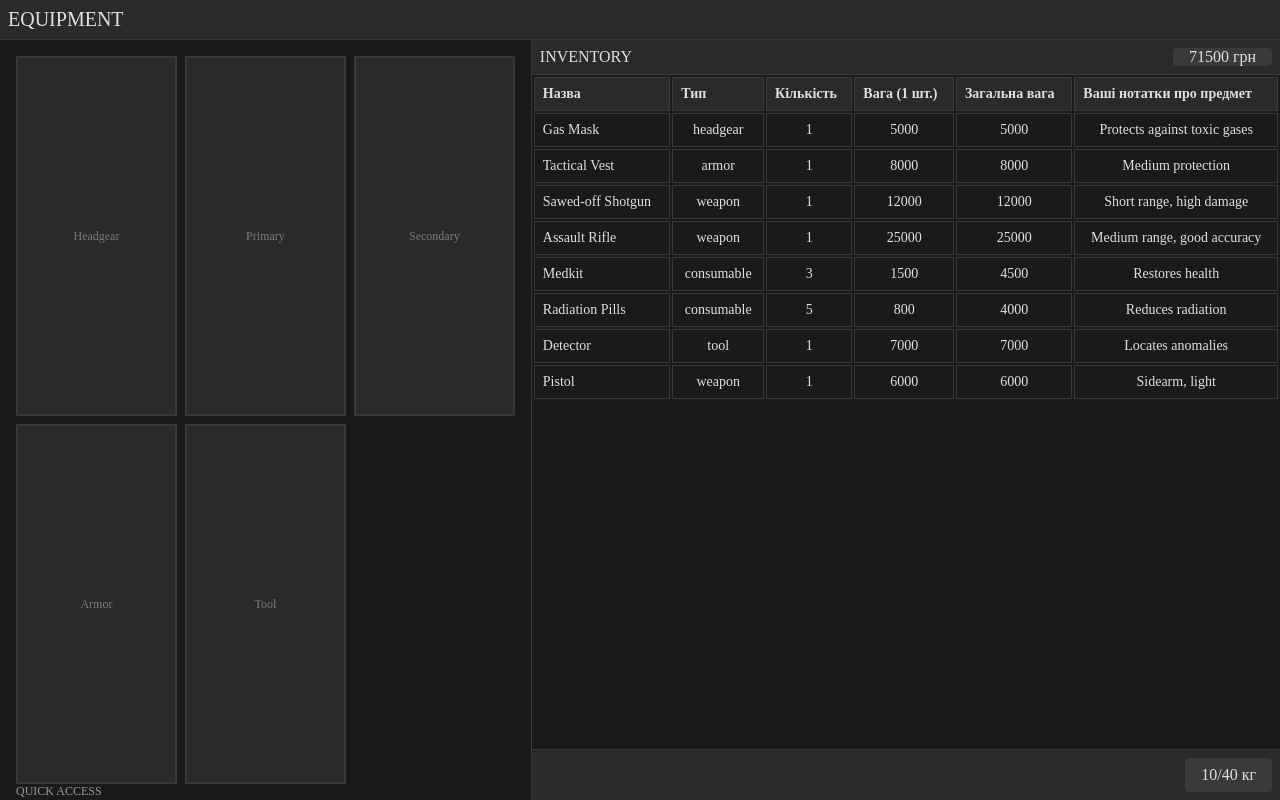
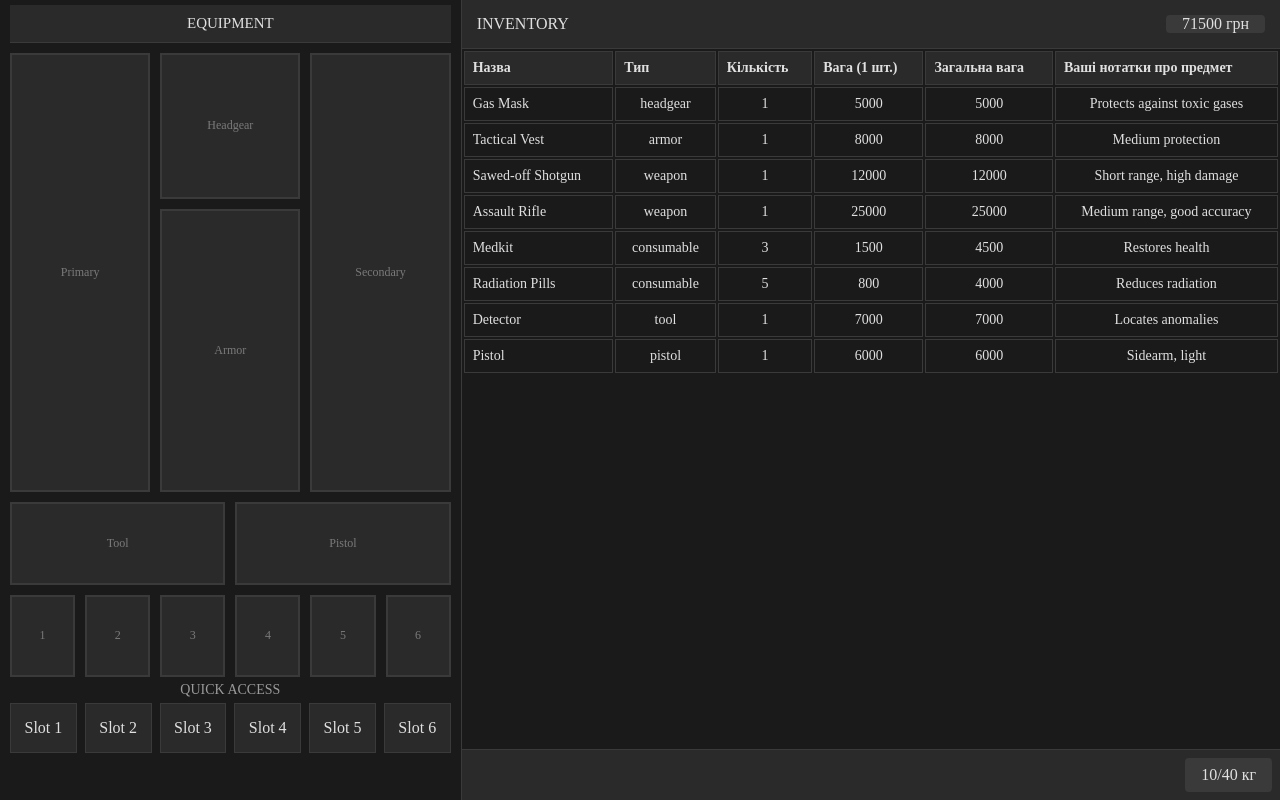
Before and after one commit to DanyaBykov/S.T.A.L.K.E.R.-TTRPG, a React (Vite) app: page /inventory in a window 1280 px wide. Built offline with nearby package versions, Linux system fonts and the light colour scheme.

Commit message:
fixed grid

```diff
--- a/src/Inventory/InventorySystem.css
+++ b/src/Inventory/InventorySystem.css
@@ -1,17 +1,33 @@
-/* src/styles/InventorySystem.css */
+html, body {
+  height: 100%;
+  width: 100%;
+  margin: 0;
+}
+
 .inventory-container {
-    display: flex;
-    flex-direction: column;
-    background-color: #1a1a1a;
-    color: #e0e0e0;
-    height: 100vh;
+  position: absolute;
+  top: 0;
+  left: 0;
+  right: 0;
+  bottom: 0;
+  display: flex;
+  flex-direction: column;
+  background-color: #1a1a1a;
+  color: #e0e0e0;
 }
 
 .header {
-  font-size: 1.25rem;
-  padding: 0.5rem;
+  font-size: 15px;
+  padding: 10px;
+  display: flex;
+  align-items: center;
+  justify-content: center;
   background-color: #2a2a2a;
   border-bottom: 1px solid #3a3a3a;
+  top: 0;
+  z-index: 10;
+  margin-bottom: 10px;
+  margin-top: -5px;
 }
 
 .main-content {
@@ -21,16 +37,48 @@
 
 /* Left panel - Equipment */
 .equipment-panel {
-  width: 40%;
-  padding: 1rem;
+  width: 35%;
+  padding: 10px;
   border-right: 1px solid #3a3a3a;
 }
 
 .equipment-grid {
   display: grid;
-  grid-template-columns: repeat(3, 1fr);
-  gap: 0.5rem;
-  height: 100%;
+  grid-template-columns: repeat(6, 1fr);
+  grid-template-rows: repeat(8, auto);
+  gap: 10px;
+  width: 100%;
+  height: 80%;
+}
+
+.equipment-slot:nth-child(1) {
+  grid-column: 1 / 3;
+  grid-row: 1 / 7;
+}
+
+.equipment-slot:nth-child(2) {
+  grid-column: 3 / 5;
+  grid-row: 1 / 3;
+}
+
+.equipment-slot:nth-child(3) {
+  grid-column: 3 / 5;
+  grid-row: 3 / 7;
+}
+
+.equipment-slot:nth-child(4) {
+  grid-column: 5 / 7;
+  grid-row: 1 / 7;
+}
+
+.equipment-slot:nth-child(5) {
+  grid-column: 1 / 4;
+  grid-row: 7 / 8;
+}
+
+.equipment-slot:nth-child(6) {
+  grid-column: 4 / 7;
+  grid-row: 7 / 8;
 }
 
 .equipment-slot {
@@ -44,7 +92,7 @@
 .equipment-item {
   width: 100%;
   height: 100%;
-  padding: 0.5rem;
+  padding: 8px;
   display: flex;
   align-items: center;
   justify-content: center;
@@ -52,18 +100,18 @@
 }
 
 .item-name {
-  font-size: 0.75rem;
+  font-size: 12px;
   background-color: #3a3a3a;
-  padding: 0.25rem;
-  margin-bottom: 0.25rem;
+  padding: 4px;
+  margin-bottom: 4px;
 }
 
 .item-icon {
-  height: 4rem;
-  width: 4rem;
+  height: 64px;
+  width: 64px;
   margin: 0 auto;
   background-color: #4a4a4a;
-  border-radius: 0.25rem;
+  border-radius: 4px;
   display: flex;
   align-items: center;
   justify-content: center;
@@ -71,7 +119,7 @@
 
 .slot-label {
   color: #7a7a7a;
-  font-size: 0.75rem;
+  font-size: 12px;
 }
 
 /* Quick access slots */
@@ -80,21 +128,25 @@
 }
 
 .quick-access-label {
-  font-size: 0.75rem;
-  margin-bottom: 0.25rem;
+  display: flex;
+  align-items: center;
+  justify-content: center;
+  font-size: 14px;
+  margin-bottom: 5px;
+  margin-top: 5px;
   color: #9a9a9a;
 }
 
 .quick-access-grid {
   display: grid;
-  grid-template-columns: repeat(4, 1fr);
-  gap: 0.5rem;
+  grid-template-columns: repeat(6, 1fr);
+  gap: 8px;
 }
 
 .quick-slot {
   background-color: #2a2a2a;
   border: 1px solid #3a3a3a;
-  height: 3rem;
+  height: 48px;
   display: flex;
   align-items: center;
   justify-content: center;
@@ -102,7 +154,7 @@
 
 /* Right panel - Inventory */
 .inventory-panel {
-  width: 60%;
+  width: 65%;
   display: flex;
   flex-direction: column;
 }
@@ -111,15 +163,15 @@
   display: flex;
   justify-content: space-between;
   align-items: center;
-  padding: 0.5rem;
+  padding: 15px;
   background-color: #2a2a2a;
   border-bottom: 1px solid #3a3a3a;
 }
 
 .money-display {
   background-color: #3a3a3a;
-  padding: 0 1rem;
-  border-radius: 0.25rem;
+  padding: 0 16px;
+  border-radius: 4px;
 }
 
 .inventory-table-container {
@@ -129,18 +181,18 @@
 
 .inventory-table {
   width: 100%;
-  font-size: 0.875rem;
+  font-size: 14px;
 }
 
 .inventory-table th {
-  padding: 0.5rem;
+  padding: 8px;
   border: 1px solid #3a3a3a;
   text-align: left;
   background-color: #2a2a2a;
 }
 
 .inventory-table td {
-  padding: 0.5rem;
+  padding: 8px;
   border: 1px solid #3a3a3a;
 }
 
@@ -153,7 +205,7 @@
 }
 
 .weight-display {
-  padding: 0.5rem;
+  padding: 8px;
   background-color: #2a2a2a;
   border-top: 1px solid #3a3a3a;
   display: flex;
@@ -162,8 +214,8 @@
 
 .weight-indicator {
   background-color: #3a3a3a;
-  padding: 0.5rem 1rem;
-  border-radius: 0.25rem;
+  padding: 8px 16px;
+  border-radius: 4px;
 }
 
 .text-center {
--- a/src/Inventory/InventorySystem.jsx
+++ b/src/Inventory/InventorySystem.jsx
@@ -10,7 +10,7 @@ const InventorySystem = () => {
     { id: 5, name: 'Medkit', type: 'consumable', quantity: 3, price: 1500, totalPrice: 4500, notes: 'Restores health' },
     { id: 6, name: 'Radiation Pills', type: 'consumable', quantity: 5, price: 800, totalPrice: 4000, notes: 'Reduces radiation' },
     { id: 7, name: 'Detector', type: 'tool', quantity: 1, price: 7000, totalPrice: 7000, notes: 'Locates anomalies' },
-    { id: 8, name: 'Pistol', type: 'weapon', quantity: 1, price: 6000, totalPrice: 6000, notes: 'Sidearm, light' },
+    { id: 8, name: 'Pistol', type: 'pistol', quantity: 1, price: 6000, totalPrice: 6000, notes: 'Sidearm, light' },
   ]);
 
   const [equipment, setEquipment] = useState({
@@ -72,11 +72,12 @@ const InventorySystem = () => {
 
   return (
     <div className="inventory-container">
-      <div className="header">EQUIPMENT</div>
+
       <div className="main-content">
         <div className="equipment-panel">
+        <div className="header">EQUIPMENT</div>
           <div className="equipment-grid">
-            {['headgear', 'primary', 'secondary', 'armor', 'tool'].map(slotType => (
+            {['primary', 'headgear', 'armor',  'secondary', 'tool', 'pistol', '1', '2', '3', '4', '5', '6'].map(slotType => (
               <div
                 key={slotType}
                 className="equipment-slot"
@@ -103,7 +104,7 @@ const InventorySystem = () => {
           <div className="quick-access">
             <div className="quick-access-label">QUICK ACCESS</div>
             <div className="quick-access-grid">
-              {[1, 2, 3, 4].map(slot => (
+              {[1, 2, 3, 4, 5, 6].map(slot => (
                 <div key={slot} className="quick-slot">
                   Slot {slot}
                 </div>
```
